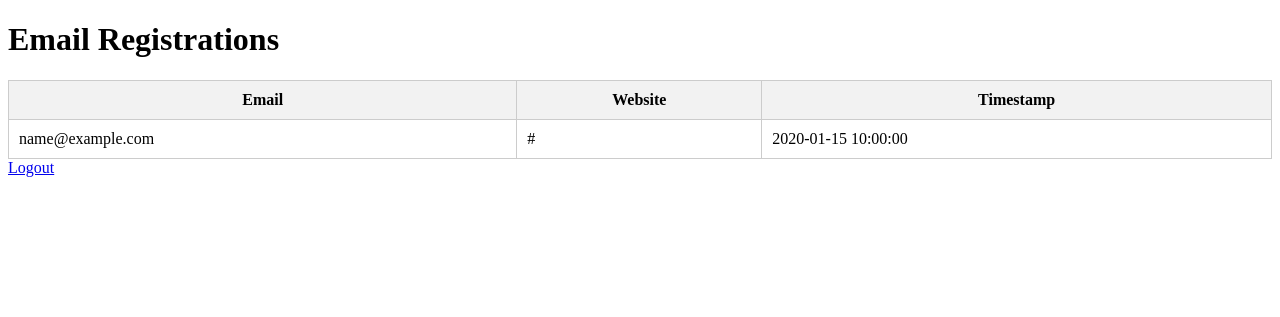
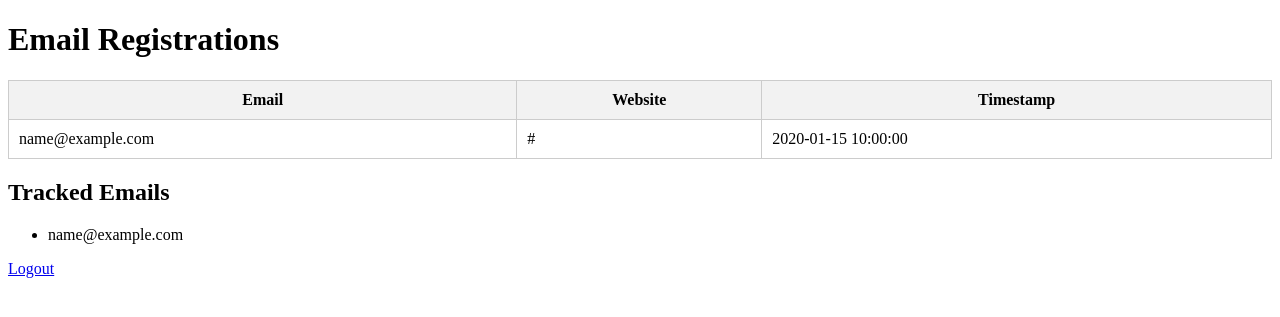
Before and after one commit to MenuraD/Tilsyn, a Flask app: template templates/email_results.html in a window 1280 px wide. Shown: the top 317 px of the page. Run offline with Flask 3, Linux system fonts and the light colour scheme; the template is opened without the code that fills it: most values are stand-ins (such as "Sample title", 1, 10 or a date in 2020).

Commit message:
Updated to display the data:

```diff
--- a/templates/email_results.html
+++ b/templates/email_results.html
@@ -34,6 +34,12 @@
         </tr>
         {% endfor %}
     </table>
+    <h2>Tracked Emails</h2>
+    <ul>
+    {% for email in emails %}
+        <li>{{ email }}</li>
+    {% endfor %}
+    </ul>
     <a href="{{ url_for('logout') }}">Logout</a>
 </body>
 </html>
```
